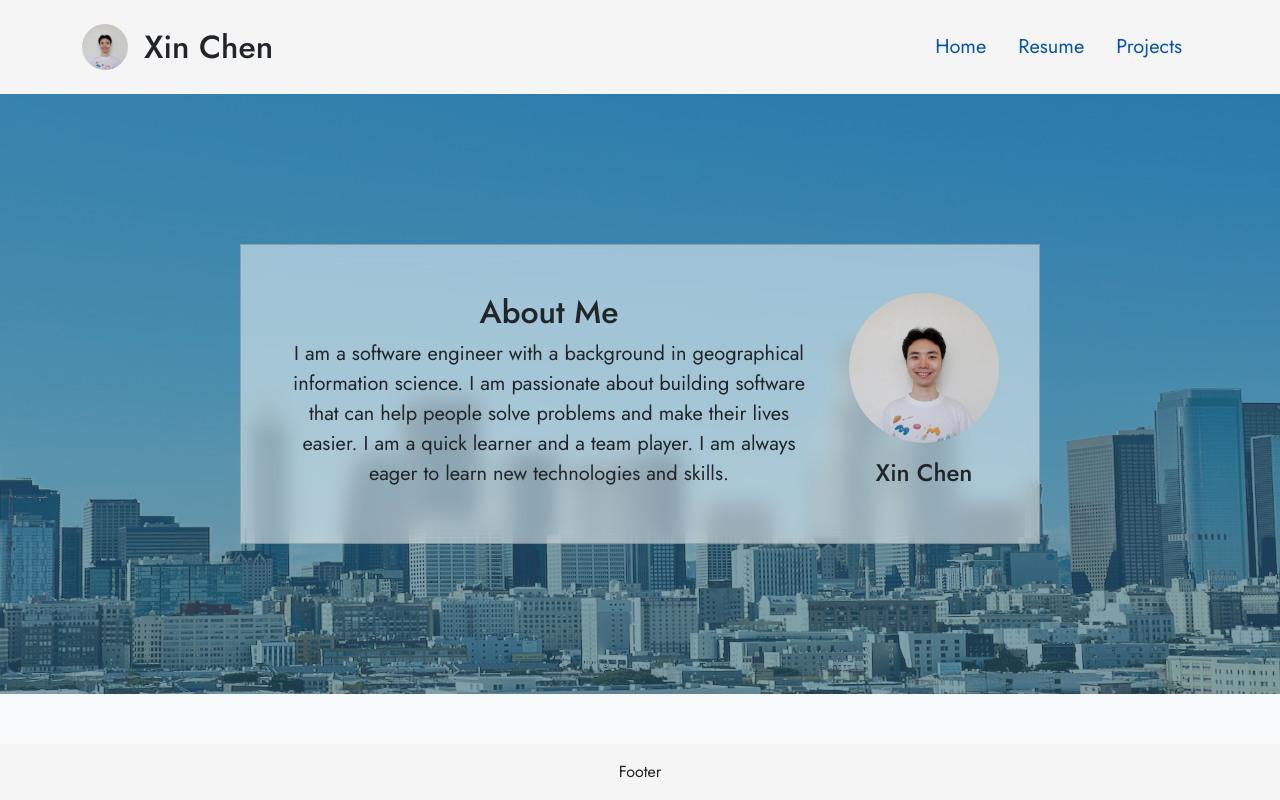
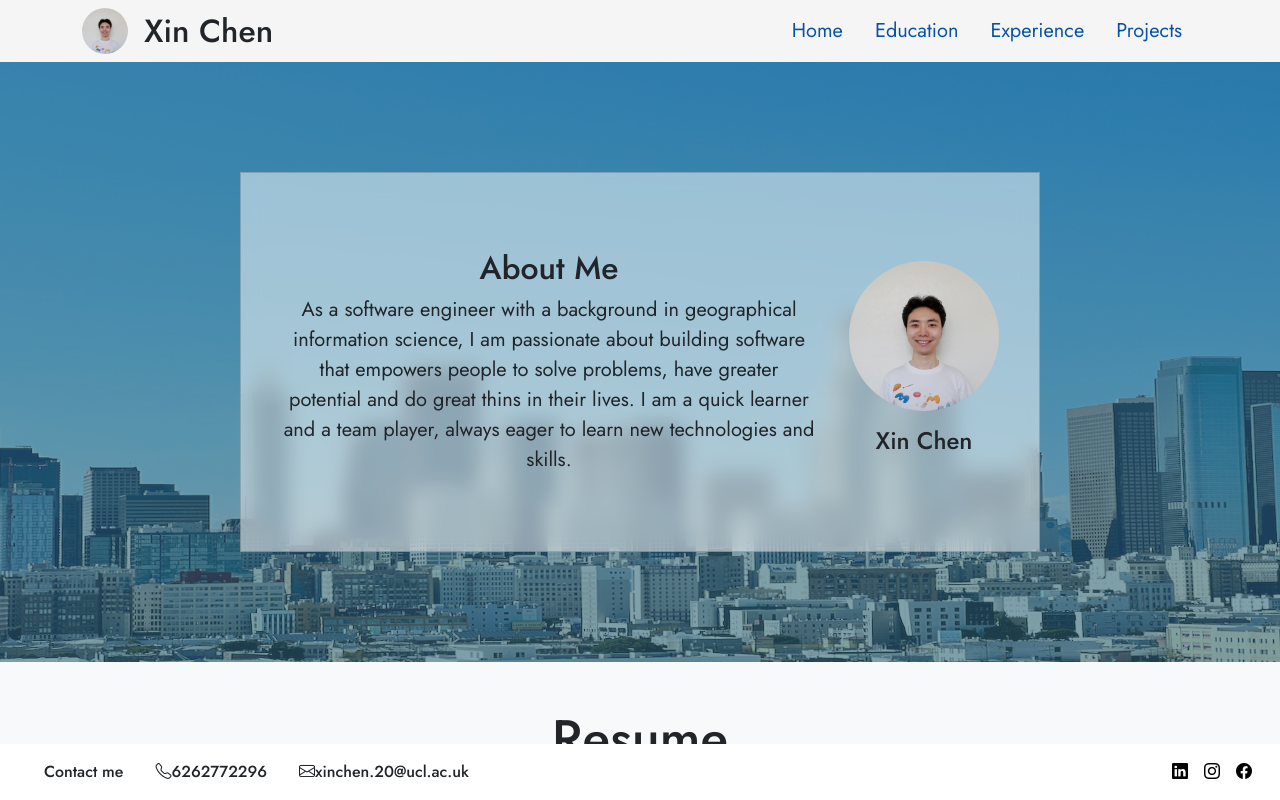
Before and after one commit to chrischen96/Portfolio, a React (Vite) app: page / in a window 1280 px wide. Built offline with nearby package versions, Linux system fonts and the light colour scheme.

Commit message:
finished footer

```diff
--- a/src/App.css
+++ b/src/App.css
@@ -45,18 +45,18 @@
   display: flex;
   justify-content: space-between;
   align-items: center;
-  padding: 1em;
+  /* padding: 1em; */
   background-color: whitesmoke;
   width: 100%;
 }
 
 .scrollspy {
-  height: calc(100vh - 150px);
+  height: calc(100vh - 118px);
   position: relative;
   overflow-y: scroll
 }
 
-.footer {
+.footer1 {
   padding: 1em;
   background-color: whitesmoke;
 }
@@ -76,7 +76,7 @@ article {
   height: 600px;
 }
 
-.home > img{
+.home>img {
   width: 100%;
   height: 100%;
   object-fit: bottom;
@@ -103,12 +103,19 @@ article {
   border-radius: 10px;
   padding: 2em;
   margin: 2em;
-  min-width: 720px;
+  min-width: 600px;
   min-height: 300px;
   width: 800px;
-  height: 300px;
+  height: 380px;
   max-width: 90%;
   align-self: center;
+}
+
+.home .card-body {
+  display: flex;
+  flex-direction: column;
+  justify-content: center;
+  align-items: center;
 }
 
 .card-portrait {
@@ -116,5 +123,53 @@ article {
   width: 150px;
   border-radius: 50%;
   margin: 0 auto;
+}
 
+.edu {
+  background-image: url('/src/assets/ucl-campus.jpg');
+  background-position: center;
+  background-size: cover;
+  color: white;
 }
+
+.edu .filter {
+  background-image: linear-gradient(to right, rgba(0, 0, 0, 0.8), rgba(0, 0, 0, 0.5));
+  height: 100%;
+  width: 100%;
+  padding: 45px;
+}
+
+.edu .resume-item {
+  padding-left: 15px;
+}
+
+
+.exp {
+  background-image: url('/src/assets/avanade-studio.jpg');
+  background-position: center;
+  background-size: cover;
+  color: white;
+}
+
+.exp .filter {
+  background-image: linear-gradient(to right, rgba(0, 0, 0, 0.8), rgba(0, 0, 0, 0.5));
+  height: 100%;
+  width: 100%;
+  padding: 45px;
+}
+
+.exp .resume-item {
+  padding-left: 15px;
+}
+
+
+
+/* footer */
+.footer {
+  display: flex;
+  justify-content: space-between;
+  align-items: center;
+  padding: 1em;
+  background-color: whitesmoke;
+  width: 100%;
+}
--- a/src/components/Footer.jsx
+++ b/src/components/Footer.jsx
@@ -2,7 +2,28 @@ import React from 'react'
 
 const Footer = () => {
   return (
-    <div className='footer'>Footer</div>
+    <div className='foot p-3'>
+      <div className="container-fluid">
+        <div className="">
+          <div className="d-flex flex-column flex-sm-row justify-content-between align-items-center">
+            <h6 className='mx-3 my-0'>Contact me</h6>
+            <h6 className='mx-3 my-0'>
+              <i className="bi bi-telephone"></i>
+              6262772296
+            </h6>
+            <h6 className='mx-3 my-0'>
+              <i className="bi bi-envelope"></i>
+              xinchen.20@ucl.ac.uk
+            </h6>
+            <ul className="list-unstyled d-flex ms-auto my-0">
+              <li className="ms-3"><a className="link-body-emphasis" href="#"><i className="bi bi-linkedin"></i></a></li>
+              <li className="ms-3"><a className="link-body-emphasis" href="#"><i className="bi bi-instagram"></i></a></li>
+              <li className="ms-3"><a className="link-body-emphasis" href="#"><i className="bi bi-facebook"></i></a></li>
+            </ul>
+          </div>
+        </div>
+      </div>
+    </div>
   )
 }
 
--- a/src/components/Header.jsx
+++ b/src/components/Header.jsx
@@ -15,7 +15,10 @@ const Header = () => {
                                 <a className="nav-link" href='#home'>Home</a>
                             </li>
                             <li className="nav-item">
-                                <a className="nav-link" href='#resume'>Resume</a>
+                                <a className="nav-link" href='#edu'>Education</a>
+                            </li>
+                            <li className="nav-item">
+                                <a className="nav-link" href='#exp'>Experience</a>
                             </li>
                             <li className="nav-item">
                                 <a className="nav-link" href='#projects'>Projects</a>
--- a/src/components/Home.jsx
+++ b/src/components/Home.jsx
@@ -11,7 +11,7 @@ const About = () => {
                         <div className="card-body">
                             <h2 className="card-title">About Me</h2>
                             <p className="card-text fs-5">
-                                I am a software engineer with a background in geographical information science. I am passionate about building software that can help people solve problems and make their lives easier. I am a quick learner and a team player. I am always eager to learn new technologies and skills.
+                                As a software engineer with a background in geographical information science, I am passionate about building software that empowers people to solve problems, have greater potential and do great thins in their lives. I am a quick learner and a team player, always eager to learn new technologies and skills.
                             </p>
                         </div>
                         <div className="card-body">
--- a/src/components/Resume.jsx
+++ b/src/components/Resume.jsx
@@ -1,79 +1,58 @@
 const Resume = () => {
     return (
         <article className="resume" id="resume">
-            <div className="container">
+            <div className="container-fluid p-0">
 
-                <div className="row">
-                    <div className="col-12">
-                        <h1 className="section-title my-5">Resume</h1>
+                <h1 className="section-title my-5 mb-4">Resume</h1>
+
+                <div className="edu mb-5" id="edu">
+                    <div className="filter">
+                        <h2 className="section-subtitle mb-4 py-3 fs-1">Education</h2>
+
+                        <div className="resume-item text-start">
+                            <h3 className="resume-title">University College London</h3>
+                            <h5 className="resume-subtitle">MSc Computer Science</h5>
+                            <p className="resume-date">2020 - 2021 London, UK</p>
+                            <p className="resume-desc fs-5">The Computer Science MSc at UCL provides students with a strong foundation in computer science theory and practical software engineering skills, including teamwork for industrial or research clients. Students will complement their first degree with computer science knowledge, which can lead to interdisciplinary industrial positions</p>
+                        </div>
+
+                        <div className="resume-item text-start mt-5">
+                            <h3 className="resume-title">Wuhan University</h3>
+                            <h5 className="resume-subtitle">BSc Geographical Information Science</h5>
+                            <p className="resume-date">2014 - 2019 Wuhan, China</p>
+                            <p className="resume-desc fs-5">This program cultivates innovative students to master the solid theoretical knowledge of geographical science, environmental science and engineering, geographic information system, remote sensing and other relevant subjects. It equips students with international perspective, critical thinking, and innovative spirit to adapt to various industry fields.</p>
+                        </div>
                     </div>
+
                 </div>
 
-                <div className="row">
-                    <div className="col-12">
-                        <h2 className="section-subtitle">Education</h2>
-                    </div>
-                </div>
+                <div className="exp" id="exp">
+                    <div className="filter">
+                        <h2 className="section-subtitle py-3 mb-4 fs-1">Experience</h2>
 
-                <div className="row">
-                    <div className="col-12">
-                        <div className="resume-item text-start">
-                            <h4 className="resume-title">University College London</h4>
-                            <h5 className="resume-subtitle">MSc Computer Science</h5>
-                            <p className="resume-date">2020 - 2021 London, UK</p>
-                            <p className="resume-desc">The Computer Science MSc at UCL provides students with a strong foundation in computer science theory and practical software engineering skills, including teamwork for industrial or research clients. Students will complement their first degree with computer science knowledge, which can lead to interdisciplinary industrial positions</p>
+                        <div className="resume-item text-start mt-5">
+                            <h3 className="resume-title">General Assembly</h3>
+                            <h5 className="resume-subtitle">Position: Software Engineering Immersive Fellow</h5>
+                            <p className="resume-date">2023 Los Angeles, CA</p>
+                            <p className="resume-desc fs-5">12-week long 500 hours full-time and full-stack web development program conducted in a remote setting, providing experience with the latest front- and back-end programming languages, tools, and methodologies including HTML, CSS, SASS, JavaScript, Node.JS, React.JS, MongoDB, Mongoose, SQL, Python, and Django.</p>
                         </div>
-                    </div>
-                </div>
-
-                <div className="row">
-                    <div className="col-12">
-                        <div className="resume-item text-start mt-3">
-                            <h4 className="resume-title">Wuhan University</h4>
-                            <h5 className="resume-subtitle">BSc Geographical Information Science</h5>
-                            <p className="resume-date">2014 - 2019 Wuhan, China</p>
-                            <p className="resume-desc">This program cultivates innovative students to master the solid theoretical knowledge of geographical science, environmental science and engineering, geographic information system, remote sensing and other relevant subjects. It equips students with international perspective, critical thinking, and innovative spirit to adapt to various industry fields.</p>
-                        </div>
-                    </div>
-                </div>
 
 
 
-                <div className="row">
-                    <div className="col-12">
-                        <h3 className="section-subtitle mt-4">Experience</h3>
-                    </div>
-                </div>
-
-                <div className="row">
-                    <div className="col-12">
-                        <div className="resume-item text-start mt-3">
-                            <h4 className="resume-title">General Assembly</h4>
-                            <h5 className="resume-subtitle">Position: Software Engineering Immersive Fellow</h5>
-                            <p className="resume-date">2023 Los Angeles, CA</p>
-                            <p className="resume-desc">12-week long 500 hours full-time and full-stack web development program conducted in a remote setting, providing experience with the latest front- and back-end programming languages, tools, and methodologies including HTML, CSS, SASS, JavaScript, Node.JS, React.JS, MongoDB, Mongoose, SQL, Python, and Django.</p>
-                        </div>
-                    </div>
-                </div>
-
-                <div className="row">
-                    <div className="col-12">
-                        <div className="resume-item text-start mt-3">
-                            <h4 className="resume-title">Great Ormond Street Hospital for Children</h4>
+                        <div className="resume-item text-start mt-5">
+                            <h3 className="resume-title">Great Ormond Street Hospital for Children</h3>
                             <h5 className="resume-subtitle">Postion: Web Application Developer</h5>
                             <p className="resume-date">2022 London, UK</p>
-                            <p className="resume-desc">Conducted research on the impact of climate change on the distribution of invasive species in California. Used ArcGIS to analyze the spatial distribution of invasive species and climate data. Used R to analyze the correlation between the distribution of invasive species and climate change.</p>
+                            <p className="resume-desc fs-5">Conducted research on the impact of climate change on the distribution of invasive species in California. Used ArcGIS to analyze the spatial distribution of invasive species and climate data. Used R to analyze the correlation between the distribution of invasive species and climate change.</p>
                         </div>
-                    </div>
-                </div>
 
-                <div className="row">
-                    <div className="col-12">
-                        <div className="resume-item text-start mt-3">
-                            <h4 className="resume-title">Avanade</h4>
+
+
+                        <div className="resume-item text-start mt-5">
+                            <h3 className="resume-title">Avanade</h3>
                             <h5 className="resume-subtitle">Position: Application Engineer</h5>
                             <p className="resume-date">2021 London, UK</p>
-                            <p className="resume-desc">Conducted research on the impact of climate change on the distribution of invasive species in California. Used ArcGIS to analyze the spatial distribution of invasive species and climate data. Used R to analyze the correlation between the distribution of invasive species and climate change.</p>
+                            <p className="resume-desc fs-5">Conducted research on the impact of climate change on the distribution of invasive species in California. Used ArcGIS to analyze the spatial distribution of invasive species and climate data. Used R to analyze the correlation between the distribution of invasive species and climate change.</p>
                         </div>
                     </div>
                 </div>
--- a/src/index.css
+++ b/src/index.css
@@ -54,3 +54,7 @@ button:focus,
 button:focus-visible {
   outline: 4px auto -webkit-focus-ring-color;
 }
+
+/* .footer {
+  padding: 0;
+} */
```
Also changed, not shown: src/components/Projects.jsx (+2 -18 lines), src/assets/avanade-studio.jpg (added), src/assets/ucl-campus.jpg (added).
